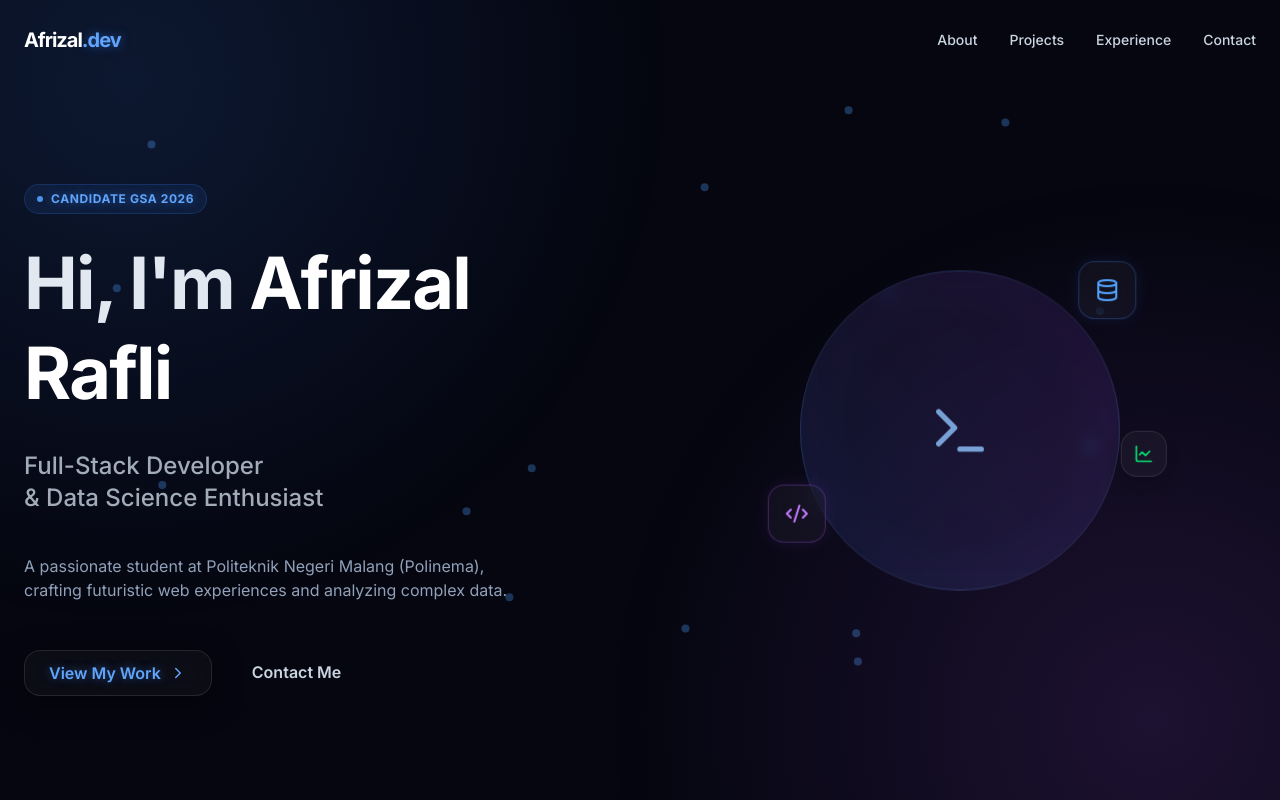
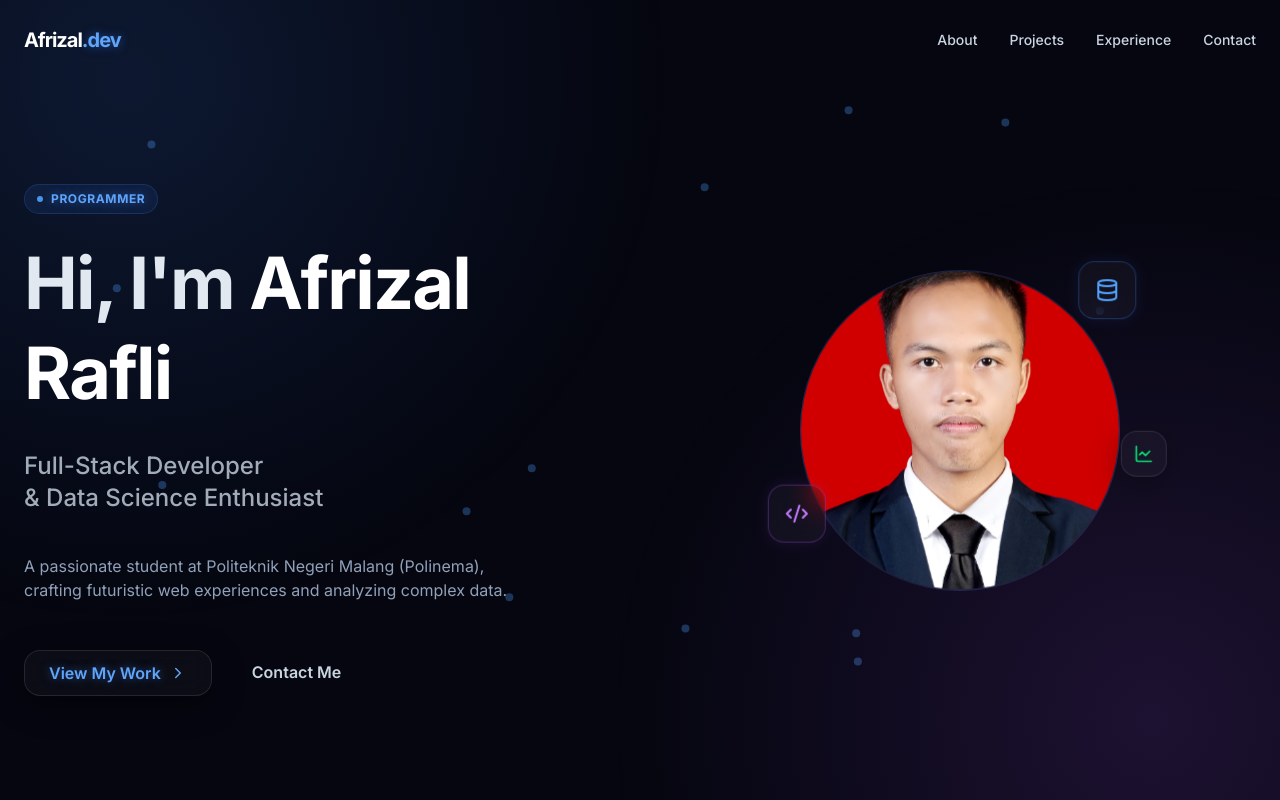
Before and after one commit to rizalrfli/my-portofolio, a React (Vite) app: page / in a window 1280 px wide. Shown: the top 800 px of the page. Built offline with nearby package versions, Linux system fonts and the light colour scheme.

Commit message:
feat: initialize portfolio landing page with interactive UI and animated components

```diff
--- a/src/App.tsx
+++ b/src/App.tsx
@@ -75,7 +75,7 @@ const Hero = () => {
         >
           <div className="inline-flex items-center gap-2 px-3 py-1.5 rounded-full badge-neon-blue w-fit">
             <span className="w-1.5 h-1.5 rounded-full bg-blue-400 animate-pulse" />
-            <span className="text-xs font-bold text-neon-blue uppercase tracking-wider">Candidate GSA 2026</span>
+            <span className="text-xs font-bold text-neon-blue uppercase tracking-wider">Programmer</span>
           </div>
 
           <h1 className="text-5xl lg:text-7xl font-bold leading-tight tracking-tight">
@@ -83,7 +83,7 @@ const Hero = () => {
           </h1>
 
           <h2 className="text-xl lg:text-2xl text-slate-300 font-medium opacity-80 mt-2">
-            Full-Stack Developer <br className="hidden lg:block"/> & Data Science Enthusiast
+            Full-Stack Developer <br className="hidden lg:block" /> & Data Science Enthusiast
           </h2>
 
           <p className="text-slate-400 max-w-lg mt-4">
@@ -119,8 +119,8 @@ const Hero = () => {
               <div className="absolute inset-0 rounded-full border border-blue-500/30 animate-[spin_10s_linear_infinite]" />
               <div className="absolute inset-4 rounded-full border border-purple-500/30 animate-[spin_15s_linear_infinite_reverse]" />
               <div className="absolute inset-8 rounded-full border border-blue-400/20 animate-[spin_20s_linear_infinite]" />
-              <div className="absolute inset-0 bg-gradient-to-tr from-blue-500/10 to-purple-500/10 rounded-full backdrop-blur-sm flex items-center justify-center border border-white/5">
-                <Terminal size={64} className="text-blue-300 opacity-80" />
+              <div className="absolute inset-0 bg-gradient-to-tr from-blue-500/10 to-purple-500/10 rounded-full backdrop-blur-sm flex items-center justify-center border border-white/5 overflow-hidden">
+                <img src="/424064945.jpg" alt="Afrizal Rafli" className="w-full h-full object-cover" />
               </div>
 
               {/* Floating tech icons */}
```
Also changed, not shown: public/424064945.jpg (added). Lines whose indentation alone changed are shown as unchanged.
